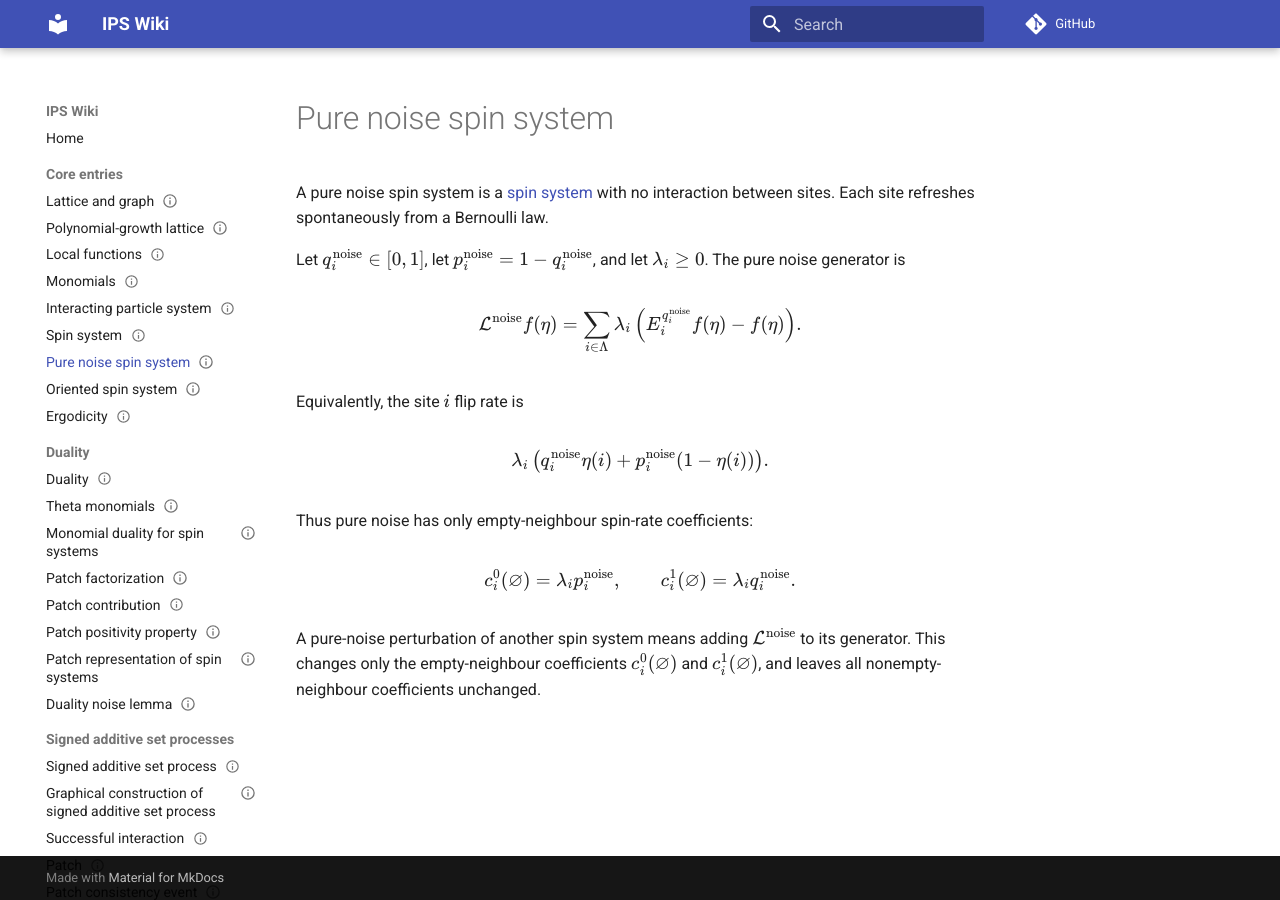
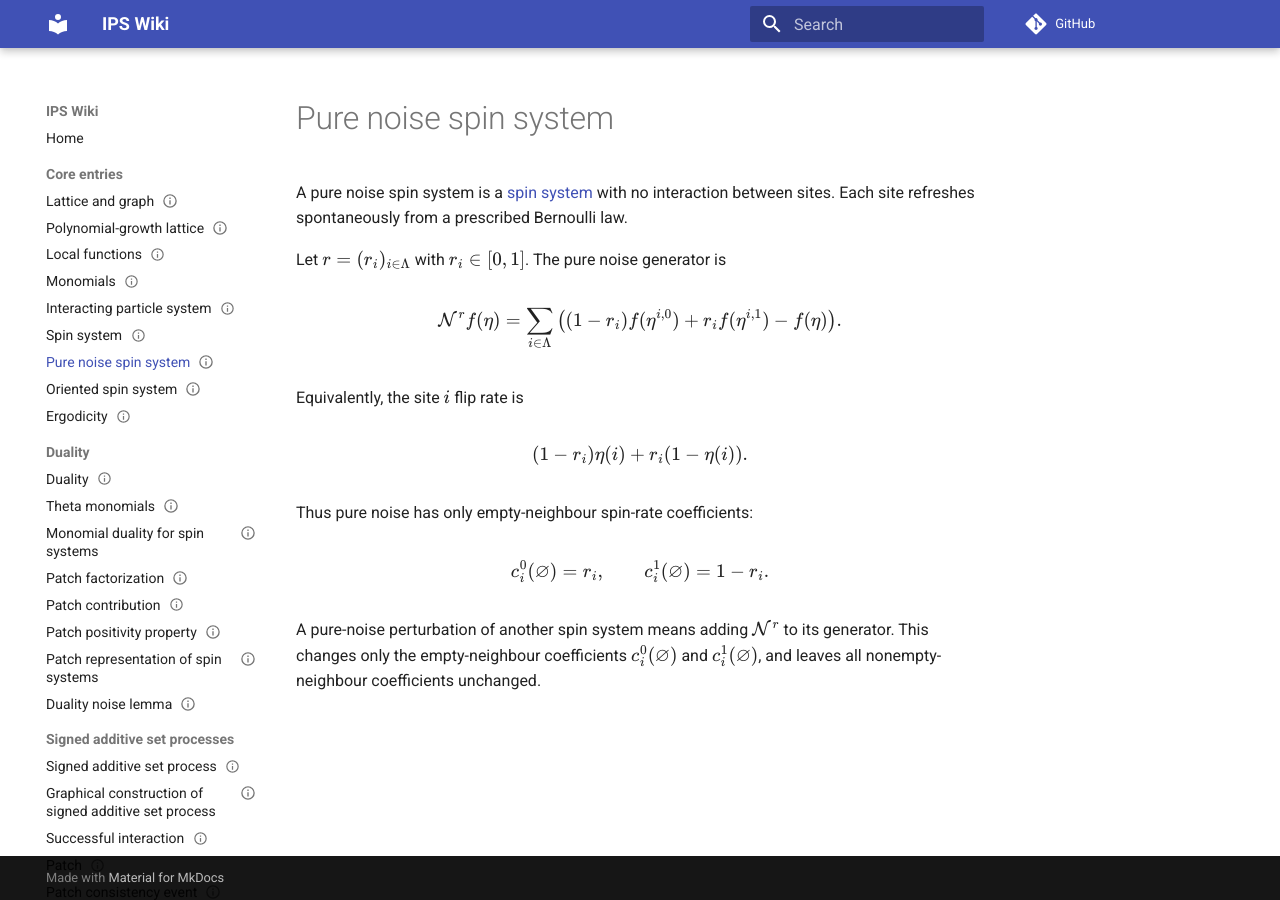
Before and after one commit to maciejgluchowski86-beep/ips-wiki, an MkDocs documentation site: the page built from docs/entries/pure-noise-spin-system.md, in a window 1280 px wide. Built offline with MkDocs 1.6.1 and Material for MkDocs 9.7.7, drawn with Linux system fonts in a browser that asks for light colours; comment, search, counter and statistics services are not loaded.

Commit message:
simplify pure noise notation

```diff
--- a/docs/entries/pure-noise-spin-system.md
+++ b/docs/entries/pure-noise-spin-system.md
@@ -9,29 +9,29 @@ tags:
 
 # Pure noise spin system
 
-A pure noise spin system is a [spin system](spin-system.md) with no interaction between sites. Each site refreshes spontaneously from a Bernoulli law.
+A pure noise spin system is a [spin system](spin-system.md) with no interaction between sites. Each site refreshes spontaneously from a prescribed Bernoulli law.
 
-Let \(q_i^{\mathrm{noise}}\in[0,1]\), let \(p_i^{\mathrm{noise}}=1-q_i^{\mathrm{noise}}\), and let \(\lambda_i\ge0\). The pure noise generator is
+Let \(r=(r_i)_{i\in\Lambda}\) with \(r_i\in[0,1]\). The pure noise generator is
 
 $$
-\mathcal L^{\mathrm{noise}} f(\eta)
+\mathcal N^r f(\eta)
 =
-\sum_{i\in\Lambda}\lambda_i
-\left(E_i^{q_i^{\mathrm{noise}}}f(\eta)-f(\eta)\right).
+\sum_{i\in\Lambda}
+\left((1-r_i)f(\eta^{i,0})+r_i f(\eta^{i,1})-f(\eta)\right).
 $$
 
 Equivalently, the site \(i\) flip rate is
 
 $$
-\lambda_i\left(q_i^{\mathrm{noise}}\eta(i)+p_i^{\mathrm{noise}}(1-\eta(i))\right).
+(1-r_i)\eta(i)+r_i(1-\eta(i)).
 $$
 
 Thus pure noise has only empty-neighbour spin-rate coefficients:
 
 $$
- c_i^0(\vn)=\lambda_i p_i^{\mathrm{noise}},
+ c_i^0(\vn)=r_i,
 \qquad
- c_i^1(\vn)=\lambda_i q_i^{\mathrm{noise}}.
+ c_i^1(\vn)=1-r_i.
 $$
 
-A pure-noise perturbation of another spin system means adding \(\mathcal L^{\mathrm{noise}}\) to its generator. This changes only the empty-neighbour coefficients \(c_i^0(\vn)\) and \(c_i^1(\vn)\), and leaves all nonempty-neighbour coefficients unchanged.
+A pure-noise perturbation of another spin system means adding \(\mathcal N^r\) to its generator. This changes only the empty-neighbour coefficients \(c_i^0(\vn)\) and \(c_i^1(\vn)\), and leaves all nonempty-neighbour coefficients unchanged.
```
